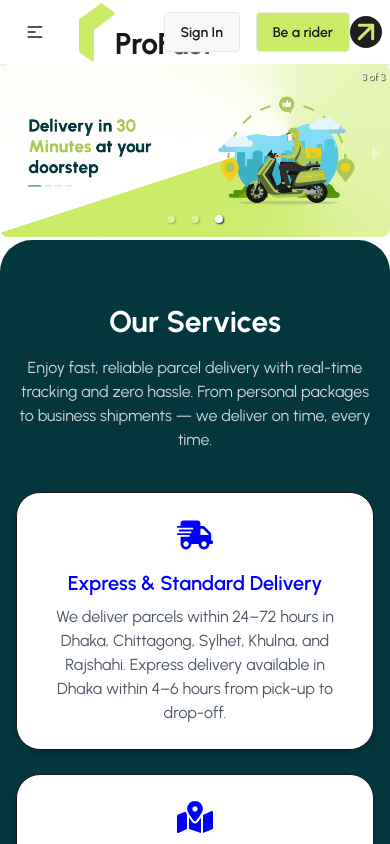
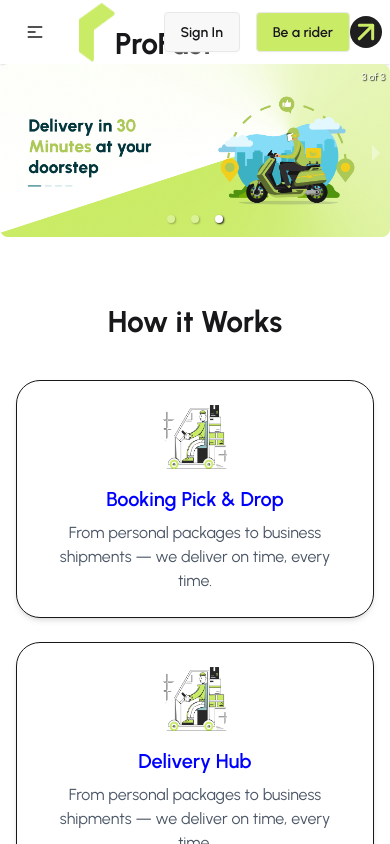
Before and after one commit to AminulIslamorange/zap-shift-client, a React (Vite) app: page / in a window 390 px wide. Shown: the top 844 px of the page. Built offline with nearby package versions, Linux system fonts and the light colour scheme.

Commit message:
react hook from added

```diff
--- a/package.json
+++ b/package.json
@@ -17,6 +17,7 @@
     "react": "^19.1.1",
     "react-dom": "^19.1.1",
     "react-fast-marquee": "^1.6.5",
+    "react-hook-form": "^7.65.0",
     "react-icons": "^5.5.0",
     "react-responsive-carousel": "^3.2.23",
     "react-router-dom": "^7.9.4",
--- /dev/null
+++ b/src/Layout/AuthLayOut.jsx
@@ -0,0 +1,25 @@
+import { Outlet } from "react-router-dom";
+import authImage from '../assets/authImage.png'
+import ProFastLogo from "../Pages/Shared/ProFastLogo/ProFastLogo";
+
+
+const AuthLayOut = () => {
+    return (
+        <div className="bg-base-200 p-4">
+            <ProFastLogo></ProFastLogo>
+            <div className="hero-content flex-col lg:flex-row-reverse">
+                <div className="flex-1">
+                    <img
+                        src={authImage}
+                        className="max-w-sm rounded-lg shadow-2xl"
+                    />
+                </div>
+                <div className="flex-1">
+                    <Outlet></Outlet>
+                </div>
+            </div>
+        </div>
+    );
+};
+
+export default AuthLayOut;
--- /dev/null
+++ b/src/Pages/Authentication/Login/Login.jsx
@@ -0,0 +1,35 @@
+import { useForm } from "react-hook-form";
+
+
+const Login = () => {
+    const {register,handleSubmit}=useForm();
+    const onSubmit = (data) => console.log(data)
+    return (
+        <div>
+            <div className="text-center">
+                <p className="text-2xl font-bold">Welcome Back</p>
+            <p>Login with Profast</p>
+            </div>
+            <form onSubmit={handleSubmit(onSubmit)}>
+                <div className="card-body">
+
+                    <fieldset className="fieldset">
+                        <label className="label">Email</label>
+                        <input type="email" className="input" placeholder="Email" {...register("email")} />
+
+                        <label className="label">Password</label>
+                        <input type="password" className="input" placeholder="Password"{...register("password")} />
+
+                        <div>
+                            <a className="link link-hover">Forgot password?</a>
+                            </div>
+
+                        <button className="btn btn-neutral mt-4">Login</button>
+                    </fieldset>
+                </div>
+            </form>
+        </div>
+    );
+};
+
+export default Login;
--- a/src/Pages/Home/Home/Home.jsx
+++ b/src/Pages/Home/Home/Home.jsx
@@ -1,6 +1,7 @@
 import Banner from "../Banner/Banner";
 import Benefits from "../Benefits/Benefits";
 import ClientLogosMarquee from "../ClientLogosMarquee/ClientLogosMarquee";
+import HowItsWork from "../HowItsWork/HowItsWork";
 import Services from "../Services/Services";
 import BeMerchent from "./BeMerchent/BeMerchent";
 
@@ -10,6 +11,7 @@ const Home = () => {
     return (
         <div>
           <Banner></Banner>
+          <HowItsWork></HowItsWork>
           <Services></Services>
           <ClientLogosMarquee></ClientLogosMarquee>
           <Benefits></Benefits>
--- /dev/null
+++ b/src/Pages/Home/HowItsWork/HowItsWork.jsx
@@ -0,0 +1,46 @@
+import delevaryImage from '../../../assets/big-deliveryman.png'
+import HowItsWorksCard from './HowItsWorksCard';
+const howWorksData = [
+  {
+    icon: delevaryImage ,
+    title: "Booking Pick & Drop",
+    description:
+      "From personal packages to business shipments — we deliver on time, every time."
+  },
+  {
+    icon: delevaryImage ,
+    title: "Delivery Hub",
+    description:
+      "From personal packages to business shipments — we deliver on time, every time."
+  },
+  {
+    icon: delevaryImage ,
+    title: "Booking SME & Corporate",
+    description:
+      "From personal packages to business shipments — we deliver on time, every time."
+  },
+  {
+    icon: delevaryImage ,
+    title: "Cash On Delivery",
+    description:
+      "From personal packages to business shipments — we deliver on time, every time.."
+  }]
+const HowItsWork = () => {
+    return (
+         <section className="py-16 px-4 md:px-10 rounded-[32px]">
+      <div className="max-w-7xl mx-auto text-center mb-10">
+        <h2 className="text-3xl font-bold mb-4">How it Works</h2>
+
+      </div>
+
+      <div className="grid gap-6 sm:grid-cols-2 lg:grid-cols-4">
+        {howWorksData.map((howWork , idx) => (
+          <HowItsWorksCard key={idx} howWork ={howWork } />
+        ))}
+
+      </div>
+    </section>
+    );
+};
+
+export default HowItsWork;
--- /dev/null
+++ b/src/Pages/Home/HowItsWork/HowItsWorksCard.jsx
@@ -0,0 +1,38 @@
+
+
+const HowItsWorksCard = ({ howWork }) => {
+     const { icon: Icon,icon, title, description } = howWork;
+    return (
+        <div
+      className="
+        bg-white
+        shadow-md
+        rounded-[24px]
+        p-6
+        border
+        transition-all
+        duration-300
+        hover:bg-[#CAEB66]
+        hover:shadow-lg
+        hover:-translate-y-2
+        hover:scale-[1.02]
+        text-center
+        flex
+        flex-col
+        items-center
+      "
+    >
+      <div className="mb-4">
+        <img src={icon} alt={title} className="w-16 h-16 mx-auto" />
+      </div>
+      <h3 className="text-xl font-semibold mb-2 text-primary transition-colors duration-300 hover:text-black">
+        {title}
+      </h3>
+      <p className="text-gray-600 transition-colors duration-300 hover:text-black">
+        {description}
+      </p>
+    </div>
+    );
+};
+
+export default HowItsWorksCard;
--- a/src/Pages/Shared/Footer/Footer.jsx
+++ b/src/Pages/Shared/Footer/Footer.jsx
@@ -3,7 +3,7 @@ import ProFastLogo from "../ProFastLogo/ProFastLogo";
 
 const Footer = () => {
     return (
-        <footer className="footer footer-horizontal footer-center bg-neutral text-neutral-content p-10">
+        <footer className="footer footer-horizontal footer-center bg-neutral text-neutral-content p-10 mt-12">
   <aside>
     <ProFastLogo></ProFastLogo>
     <p className="font-bold">
```
Also changed, not shown: src/Routes/Routes.jsx (+14 -0 lines), 1 other file (tests, documents, lock files or other folders).
